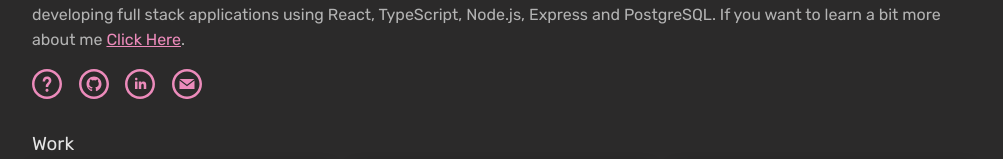
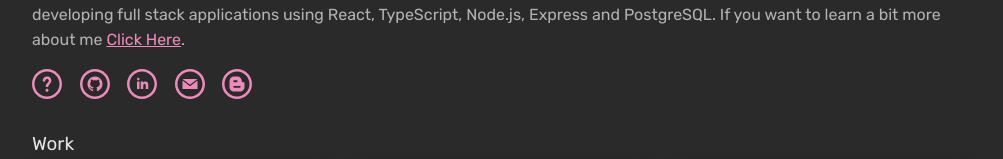
Before and after one commit to joshuarichards001/portfolio, a React (Create React App) app: page / in a window 1280 px wide. Shown: the part 264-423 px from the top of the page, without its empty margins (138-1141 px from the left). Built offline with nearby package versions, Linux system fonts and the light colour scheme.

Commit message:
Added blog to socials

```diff
--- a/package.json
+++ b/package.json
@@ -24,8 +24,8 @@
     "web-vitals": "^2.1.2"
   },
   "scripts": {
-    "start": "react-scripts start",
-    "build": "react-scripts build",
+    "start": "react-scripts --openssl-legacy-provider start",
+    "build": "react-scripts --openssl-legacy-provider build",
     "test": "react-scripts test",
     "eject": "react-scripts eject"
   },
--- a/src/Main.module.css
+++ b/src/Main.module.css
@@ -72,7 +72,7 @@ html {
 .socials {
   display: flex;
   justify-content: space-between;
-  width: 170px;
+  width: 220px;
 }
 
 .socials > a > svg > path {
--- a/src/pages/Socials.tsx
+++ b/src/pages/Socials.tsx
@@ -41,6 +41,18 @@ export default function Socials(): ReactElement {
         </svg>
       </a>
       <ReactTooltip place="top" type="dark" effect="float" />
+      <a
+        data-tip="Blog"
+        target="_blank"
+        rel="noreferrer"
+        href="https://medium.com/@josh-richards"
+        title="Blog"
+      >
+        <svg xmlns="http://www.w3.org/2000/svg" width="30" height="30" viewBox="0 0 24 24">
+          <path d="M12 2c5.514 0 10 4.486 10 10s-4.486 10-10 10-10-4.486-10-10 4.486-10 10-10zm0-2c-6.627 0-12 5.373-12 12s5.373 12 12 12 12-5.373 12-12-5.373-12-12-12zm5.407 10.516h-.975c-.5 0-.592-.382-.592-.854.001-2.023-1.636-3.662-3.655-3.662h-2.53c-2.018 0-3.655 1.639-3.655 3.662v4.676c0 2.023 1.637 3.662 3.654 3.662h4.692c2.017 0 3.654-1.639 3.654-3.662v-3.229c0-.328-.267-.593-.593-.593zm-7.714-1.516h2.113c.384 0 .694.335.694.75s-.31.75-.693.75h-2.114c-.382 0-.693-.335-.693-.75s.311-.75.693-.75zm4.566 6h-4.519c-.409 0-.74-.335-.74-.75 0-.414.331-.75.74-.75h4.519c.41 0 .741.335.741.75s-.331.75-.741.75z" />
+        </svg>
+      </a>
+      <ReactTooltip place="top" type="dark" effect="float" />
     </div>
   );
 }
```
